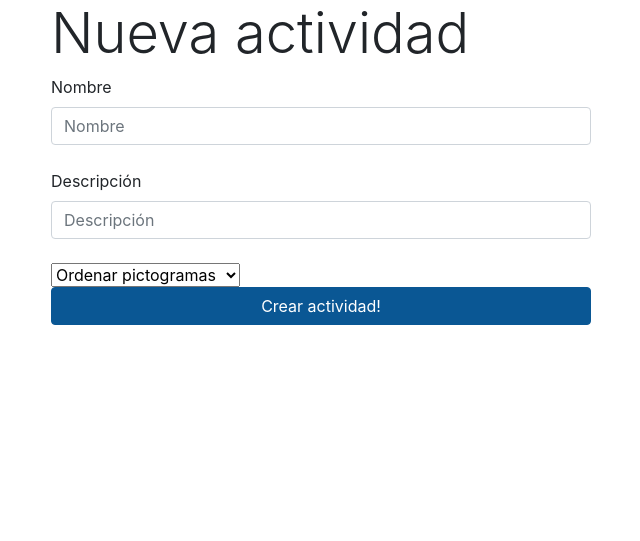
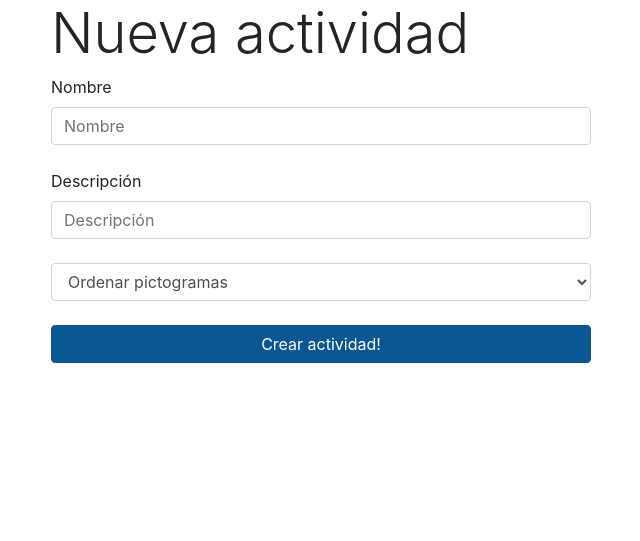
Before and after one commit to mbolsa/tactilianPHP, a PHP site: page /new_activity.php in a window 1280 px wide. Shown: the part 107-648 px from the top of the page, without its empty margins (319-959 px from the left). Run offline with PHP 8.4, Linux system fonts and the light colour scheme; the visitor is signed in with stand-in values (Sample User, id 1); some libraries are stand-ins or nearby versions.

Commit message:
actualizado selects

```diff
--- a/new_activity.php
+++ b/new_activity.php
@@ -34,7 +34,7 @@ if (!isset($_SESSION["user"]))
             <label class="control-label"> Descripción </label>
             <input type="text" name="description" id="description"class="form-control input-sm chat-input" placeholder="Descripción" required>
             <br>
-            <select name="type">
+            <select class="form-control" name="type">
               <option value="0">Ordenar pictogramas</option>
               <option value="1">Elegir opción correcta</option>
             </select>
--- a/register.php
+++ b/register.php
@@ -55,7 +55,7 @@ $conexion->query("set names utf8");
             <label class="control-label"> Email </label>
             <input type="email" name="email" id="correo" pattern="^[a-z0-9._%+-]{1,37}@[a-z0-9.-]{1,20}\.[a-z]{2,3}$" class="form-control input-sm chat-input" placeholder="Email" required>
             <br>
-            <select name="type">
+            <select class="form-control" name="type">
               <option value="1">Alumno</option>
               <option value="2">Profesor</option>
             </select>
```
